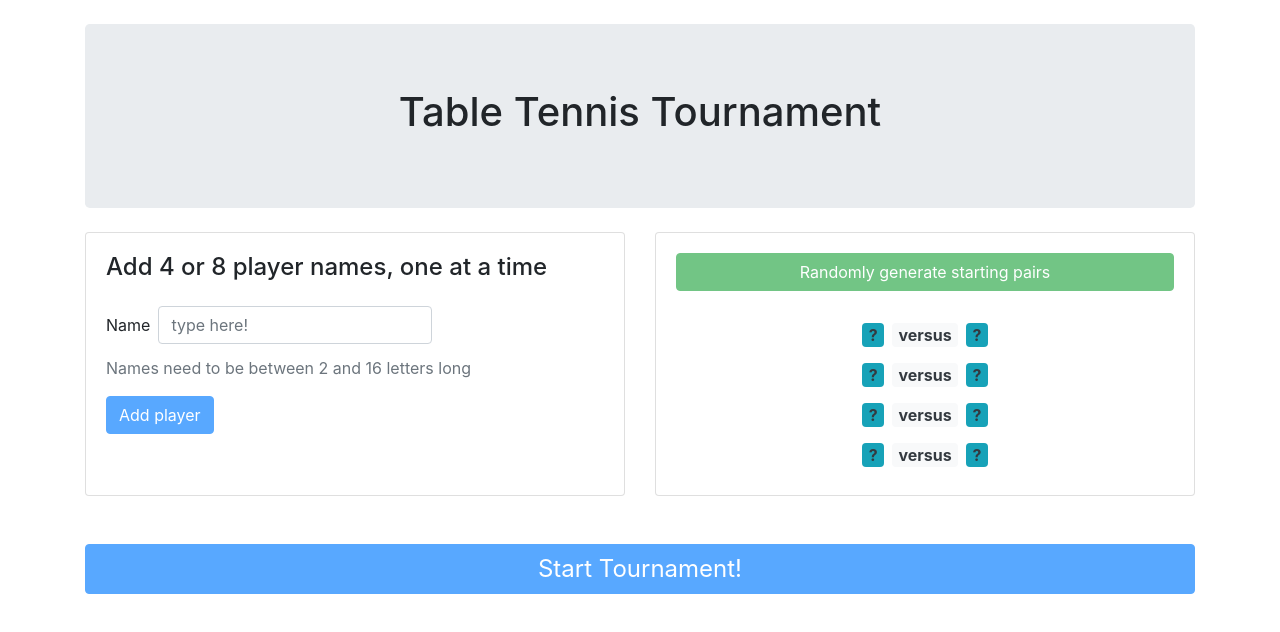
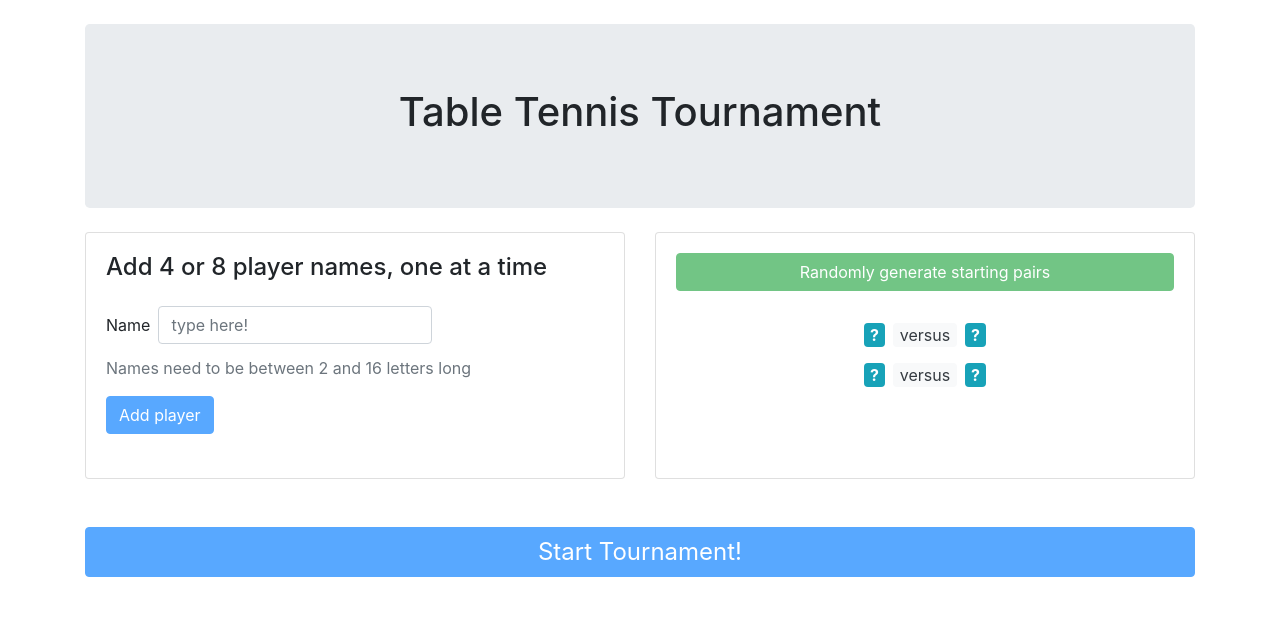
Before and after one commit to naranjita11/develop-me--technical-challenge, a React (Create React App) app: page / in a window 1280 px wide. Shown: the top 632 px of the page. Built offline with nearby package versions, Linux system fonts and the light colour scheme.

Commit message:
Styling and display improvements on settings page

```diff
--- a/src/components/NamesArray.js
+++ b/src/components/NamesArray.js
@@ -1,4 +1,10 @@
 const NamesArray = ({ array }) => {
+
+    const badgeStylingName = {
+        fontSize: 1 + "rem",
+        color: "white",
+        backgroundColor: "pink"
+    }
 
     return (
         <>
@@ -10,7 +16,7 @@ const NamesArray = ({ array }) => {
 
             <div className="mt-2">
                 { array.map((value, i) => (
-                    <span className="badge bg-info text-dark m-2" style={{ fontSize: 1 + "rem" }} key={ i }>{ value }</span>
+                    <span className="badge bg-info m-2" style={ badgeStylingName } key={ i }>{ value }</span>
                 )) }
             </div>
         </>
--- a/src/components/PlayerPairings.js
+++ b/src/components/PlayerPairings.js
@@ -1,32 +1,49 @@
-const PlayerPairings = ({ array }) => {
+const PlayerPairings = ({ noOfPlayers, array }) => {
 
-    const badgeStyling = {
+    const badgeStylingName = {
         fontSize: 1 + "rem",
+        color: "white",
+    }
+
+    const badgeStylingVs = {
+        fontSize: 1 + "rem",
+        color: "white",
+        fontWeight: 400,
     }
 
     return (
-        <div className="mt-4 mb-0 text-center">
-            <div>
-                <span style={ badgeStyling } className="badge bg-info text-dark m-2">{ array.length !== 0 ? array[0] : "?" }</span>
-                <span style={ badgeStyling } className="badge bg-light text-dark">versus</span>
-                <span style={ badgeStyling } className="badge bg-info text-dark m-2">{ array.length !== 0 ? array[1] : "?" }</span><br />
 
-                <span style={ badgeStyling } className="badge bg-info text-dark m-2">{ array.length !== 0 ? array[2] : "?" }</span>
-                <span style={ badgeStyling } className="badge bg-light text-dark">versus</span>
-                <span style={ badgeStyling } className="badge bg-info text-dark m-2">{ array.length !== 0 ? array[3] : "?" }</span>
+        <>
+            <div className="mt-4 mb-0 text-center">
+                <div>
+                    <div>
+                        <span style={ badgeStylingName } className="badge bg-info m-2">{ array.length !== 0 ? array[0] : "?" }</span>
+                        <span style={ badgeStylingVs } className="badge bg-light text-dark">versus</span>
+                        <span style={ badgeStylingName } className="badge bg-info m-2">{ array.length !== 0 ? array[1] : "?" }</span>
+                    </div>
+                    <div>
+                        <span style={ badgeStylingName } className="badge bg-info m-2">{ array.length !== 0 ? array[2] : "?" }</span>
+                        <span style={ badgeStylingVs } className="badge bg-light text-dark">versus</span>
+                        <span style={ badgeStylingName } className="badge bg-info m-2">{ array.length !== 0 ? array[3] : "?" }</span>
+                    </div>
+                </div>
+
+                { noOfPlayers <= 4 ? null :
+                <div>
+                    <div>
+                        <span style={ badgeStylingName } className="badge bg-info m-2">{ array.length !== 0 ? array[4] : "?" }</span>
+                        <span style={ badgeStylingVs } className="badge bg-light text-dark">versus</span>
+                        <span style={ badgeStylingName } className="badge bg-info m-2">{ array.length !== 0 ? array[5] : "?" }</span>
+                    </div>
+                    <div>
+                        <span style={ badgeStylingName } className="badge bg-info m-2">{ array.length !== 0 ? array[6] : "?" }</span>
+                        <span style={ badgeStylingVs } className="badge bg-light text-dark">versus</span>
+                        <span style={ badgeStylingName } className="badge bg-info m-2">{ array.length !== 0 ? array[7] : "?" }</span>
+                    </div>
+                </div>
+                }
             </div>
-
-            <div>
-                <span style={ badgeStyling } className="badge bg-info text-dark m-2">{ array.length !== 0 ? array[4] : "?" }</span>
-                <span style={ badgeStyling } className="badge bg-light text-dark">versus</span>
-                <span style={ badgeStyling } className="badge bg-info text-dark m-2">{ array.length !== 0 ? array[5] : "?" }</span><br />
-
-                <span style={ badgeStyling } className="badge bg-info text-dark m-2">{ array.length !== 0 ? array[6] : "?" }</span>
-                <span style={ badgeStyling } className="badge bg-light text-dark">versus</span>
-                <span style={ badgeStyling } className="badge bg-info text-dark m-2">{ array.length !== 0 ? array[7] : "?" }</span>
-            </div>
-        </div>
-
+        </>
     );
 }
 
--- a/src/components/Settings/Settings.js
+++ b/src/components/Settings/Settings.js
@@ -90,6 +90,7 @@ const PlayerDisplay = ({ handleSave, handleSaveQF }) => {
                     />
 
                     <PlayerPairings
+                        noOfPlayers={ players.length }
                         array={ randomisedPlayers }
                     />
 
```
